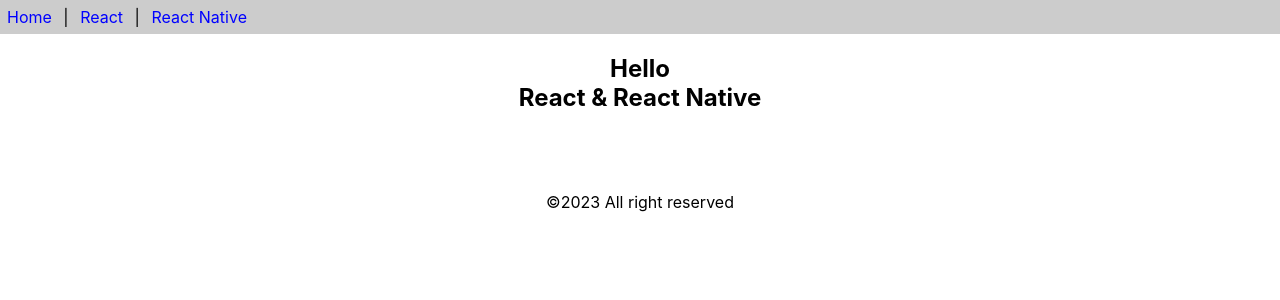
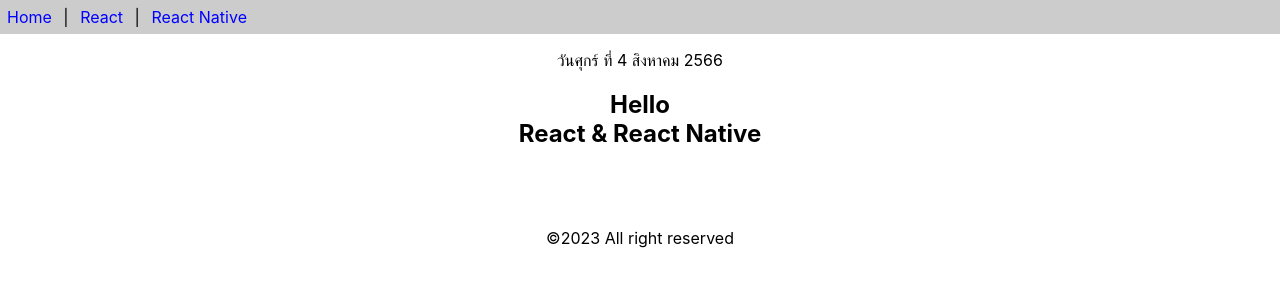
Before and after one commit to phollakrit/app1, a React (Create React App) app: page / in a window 1280 px wide. Shown: the top 300 px of the page. Built offline with nearby package versions, Linux system fonts and the light colour scheme.

Commit message:
Create class-components.js
Create class-components.js

```diff
--- a/src/App.js
+++ b/src/App.js
@@ -1,10 +1,12 @@
 import React from 'react'
 import { Content, Footer, Header } from './func-components';
+import Calendar from './class-components';
 
 function App() {
   return (
     <>
       <Header/>
+      <p><center><Calendar/></center></p>
       <Content/>
       <Footer/>
     </>
--- /dev/null
+++ b/src/class-components.js
@@ -0,0 +1,18 @@
+import React,{Component} from "react";
+
+export default class Calendar extends Component{
+    getDate(){
+        const dayNames=['อาทิตย์','จันทร์','อังคาร','พุธ','พฤหัสบดี','ศุกร์','เสาร์']
+        const monthNames=['มกราคม','กุมภาพันธ์','มีนาคม','เมษายน','พฤษภาคม','มิถุนายน',
+        'กรกฎาคม','สิงหาคม','กันยายน','ตุลาคม','พฤศจิกายน','ธันวาคม']
+        const date=new Date()
+        const weekDay=dayNames[date.getDay()]
+        const day=date.getDate()
+        const month=monthNames[date.getMonth()]
+        const year=date.getFullYear()+543
+        return `วัน${weekDay} ที่ ${day} ${month} ${year}`
+    }
+    render(){
+        return <div>{this.getDate()}</div>
+    }
+}
```
